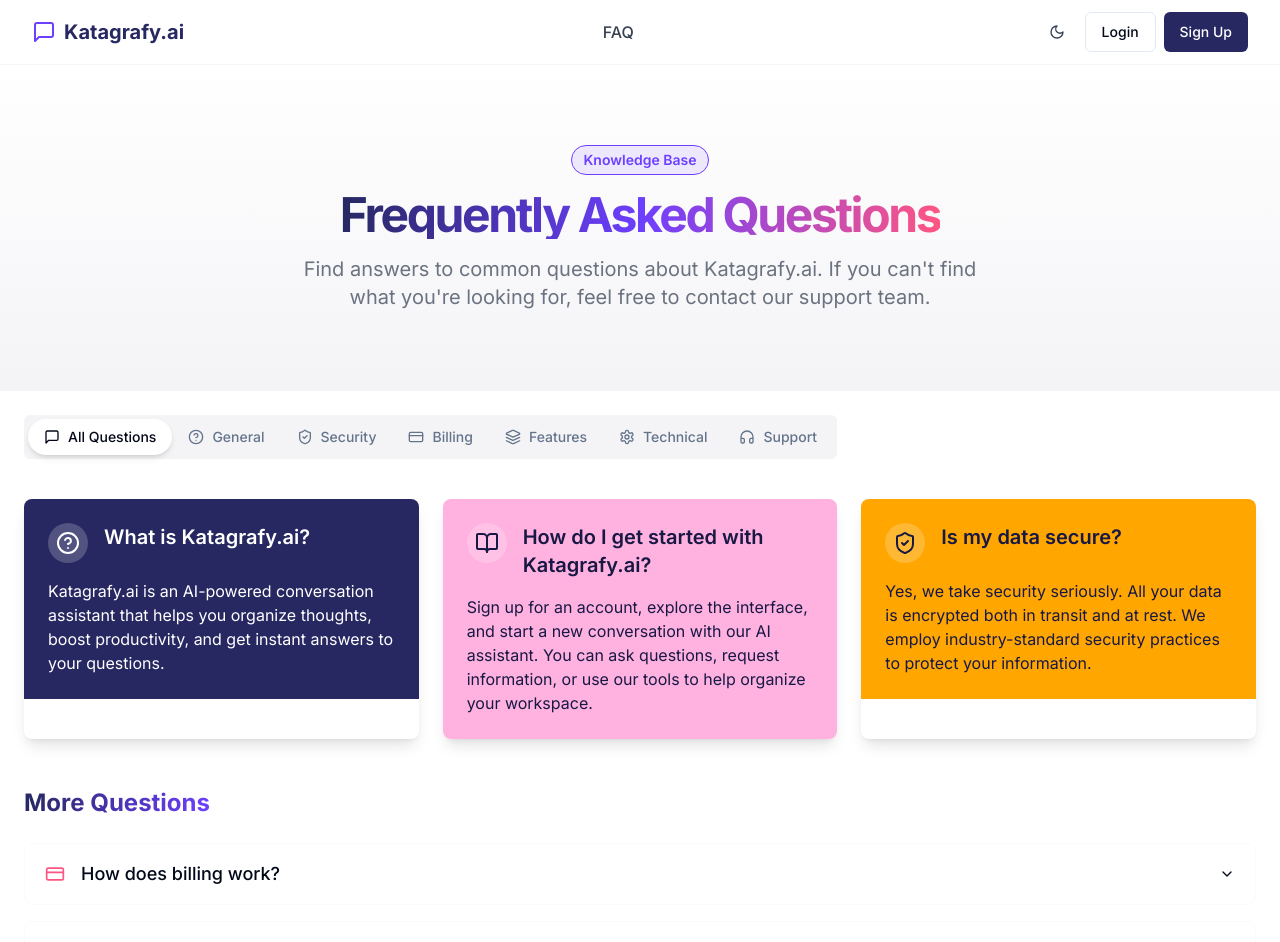
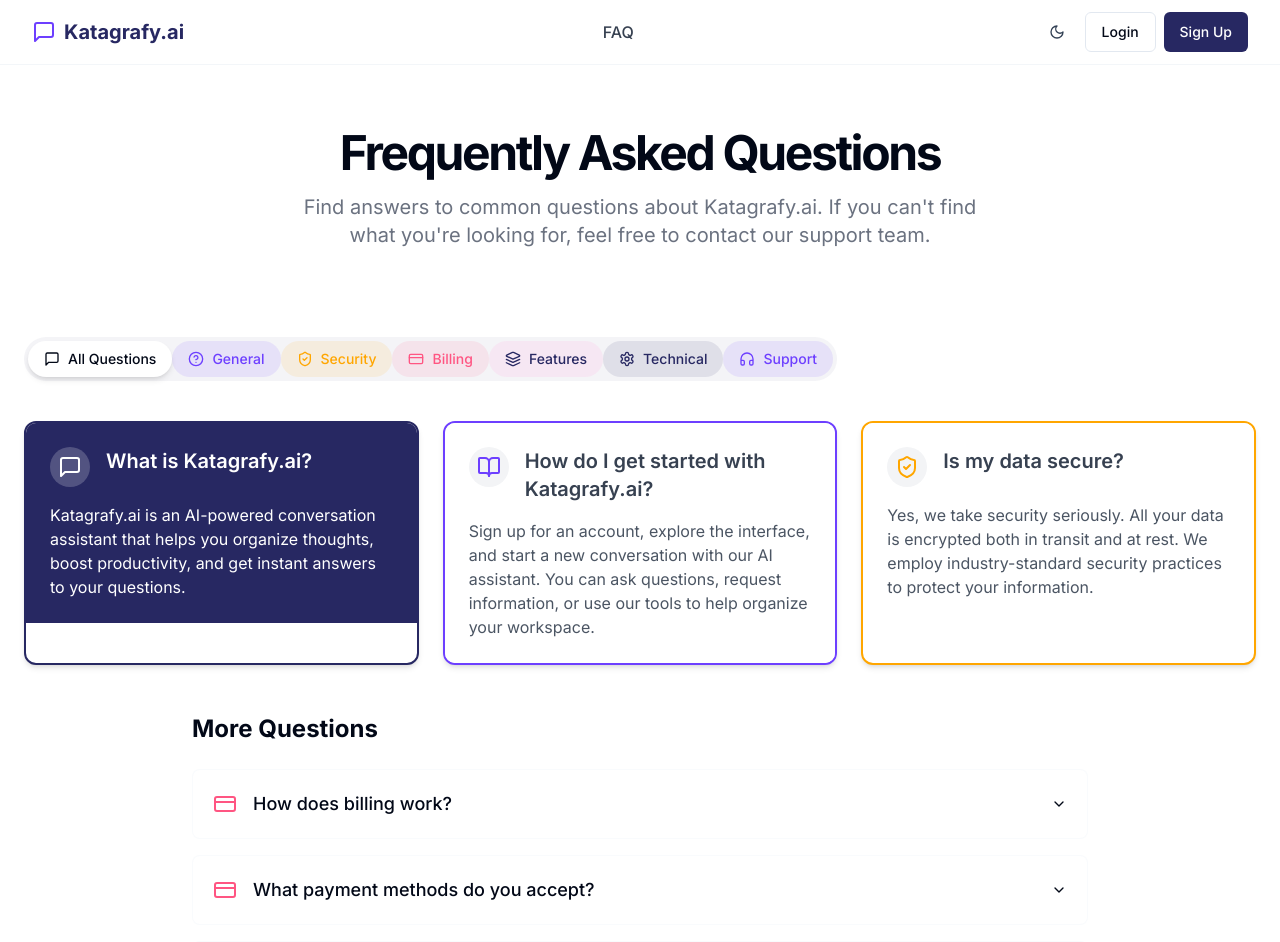
Before and after one commit to khairunnisa1231/whisper-workspace-wonder, a React (Vite) app: page /faq in a window 1280 px wide. Shown: the top 942 px of the page. Built offline with nearby package versions, Linux system fonts and the light colour scheme.

Commit message:
Refactor: Apply card concept to FAQ page
Apply the card component to the featured FAQs on the FAQ page.

```diff
--- a/src/pages/FAQPage.tsx
+++ b/src/pages/FAQPage.tsx
@@ -36,43 +36,50 @@ const faqCategories = [
     id: "all",
     label: "All Questions",
     icon: MessageSquare,
-    color: "bg-primary text-white"
+    color: "bg-primary/20 text-primary",
+    activeColor: "bg-primary text-white"
   },
   {
     id: "general",
     label: "General",
     icon: HelpCircle,
-    color: "bg-primary-200 text-primary-700"
+    color: "bg-secondary/10 text-secondary",
+    activeColor: "bg-secondary text-white"
   },
   {
     id: "security",
     label: "Security",
     icon: ShieldCheck,
-    color: "bg-yellow-100 text-yellow-700"
+    color: "bg-accent3/10 text-accent3",
+    activeColor: "bg-accent3 text-primary"
   },
   {
     id: "billing",
     label: "Billing",
     icon: CreditCard,
-    color: "bg-pink-100 text-pink-700"
+    color: "bg-accent2/10 text-accent2",
+    activeColor: "bg-accent2 text-white"
   },
   {
     id: "features",
     label: "Features",
     icon: Layers,
-    color: "bg-blue-100 text-blue-700"
+    color: "bg-accent1/20 text-primary",
+    activeColor: "bg-accent1 text-primary"
   },
   {
     id: "technical",
     label: "Technical",
     icon: Settings,
-    color: "bg-purple-100 text-purple-700"
+    color: "bg-primary/10 text-primary",
+    activeColor: "bg-primary text-white"
   },
   {
     id: "support",
     label: "Support",
     icon: HeadphonesIcon,
-    color: "bg-green-100 text-green-700"
+    color: "bg-secondary/10 text-secondary",
+    activeColor: "bg-secondary text-white"
   }
 ];
 
@@ -83,10 +90,11 @@ const featuredFaqs = [
     question: "What is Katagrafy.ai?",
     answer: "Katagrafy.ai is an AI-powered conversation assistant that helps you organize thoughts, boost productivity, and get instant answers to your questions.",
     category: "general",
-    icon: HelpCircle,
-    color: "bg-primary-500",
+    icon: MessageSquare,
+    bgColor: "bg-primary",
     textColor: "text-white",
-    iconColor: "text-white"
+    iconColor: "text-white",
+    borderColor: "border-primary"
   },
   {
     id: "get-started",
@@ -94,9 +102,10 @@ const featuredFaqs = [
     answer: "Sign up for an account, explore the interface, and start a new conversation with our AI assistant. You can ask questions, request information, or use our tools to help organize your workspace.",
     category: "general",
     icon: BookOpen,
-    color: "bg-accent1",
-    textColor: "text-primary-800",
-    iconColor: "text-primary-800"
+    bgColor: "bg-white",
+    textColor: "text-gray-700",
+    iconColor: "text-secondary",
+    borderColor: "border-secondary"
   },
   {
     id: "data-secure",
@@ -104,9 +113,10 @@ const featuredFaqs = [
     answer: "Yes, we take security seriously. All your data is encrypted both in transit and at rest. We employ industry-standard security practices to protect your information.",
     category: "security",
     icon: ShieldCheck,
-    color: "bg-accent3",
-    textColor: "text-primary-800",
-    iconColor: "text-primary-800"
+    bgColor: "bg-white",
+    textColor: "text-gray-700",
+    iconColor: "text-accent3",
+    borderColor: "border-accent3"
   }
 ];
 
@@ -116,55 +126,73 @@ const faqItems = [
     id: "billing-work",
     question: "How does billing work?",
     answer: "We offer monthly and annual subscription plans. You'll be billed at the start of each billing cycle. You can upgrade, downgrade, or cancel your subscription at any time through the account settings page.",
-    category: "billing"
+    category: "billing",
+    icon: CreditCard,
+    iconColor: "text-accent2"
   },
   {
     id: "payment-methods",
     question: "What payment methods do you accept?",
     answer: "We accept all major credit cards (Visa, Mastercard, American Express), PayPal, and select regional payment methods. For enterprise customers, we also offer invoicing options.",
-    category: "billing"
+    category: "billing",
+    icon: CreditCard,
+    iconColor: "text-accent2"
   },
   {
     id: "free-trial",
     question: "Is there a free trial?",
     answer: "Yes, we offer a 14-day free trial on all plans. No credit card is required to start your trial. You'll be notified before your trial ends so you can decide if you want to continue with a paid subscription.",
-    category: "billing"
+    category: "billing",
+    icon: CreditCard,
+    iconColor: "text-accent2"
   },
   {
     id: "data-privacy",
     question: "How is my data handled?",
     answer: "Your data is stored securely in encrypted form. We do not sell or share your data with third parties. You maintain ownership of all your content, and you can export or delete your data at any time.",
-    category: "security"
+    category: "security",
+    icon: ShieldCheck,
+    iconColor: "text-accent3"
   },
   {
     id: "access-controls",
     question: "Can I control who accesses my workspaces?",
     answer: "Yes, you have full control over who can access your workspaces. You can invite team members with different permission levels and revoke access at any time.",
-    category: "security"
+    category: "security",
+    icon: ShieldCheck,
+    iconColor: "text-accent3"
   },
   {
     id: "file-upload",
     question: "What file types can I upload?",
     answer: "Katagrafy.ai supports a wide range of file types including PDFs, Word documents, Excel spreadsheets, text files, images, and more. The maximum file size depends on your subscription plan.",
-    category: "features"
+    category: "features",
+    icon: Layers,
+    iconColor: "text-accent1"
   },
   {
     id: "ai-models",
     question: "What AI models power Katagrafy.ai?",
     answer: "Katagrafy.ai is powered by state-of-the-art language models, including Google Gemini and other specialized models tailored to specific tasks. We continuously update our AI technology to provide the best experience.",
-    category: "technical"
+    category: "technical",
+    icon: Settings,
+    iconColor: "text-primary"
   },
   {
     id: "api-access",
     question: "Do you provide API access?",
     answer: "Yes, enterprise and pro plans include API access that allows you to integrate Katagrafy.ai's capabilities into your own applications and workflows. Comprehensive documentation is available for developers.",
-    category: "technical"
+    category: "technical",
+    icon: Settings,
+    iconColor: "text-primary"
   },
   {
     id: "contact-support",
     question: "How can I contact support?",
     answer: "You can reach our support team through the in-app chat, by emailing support@katagrafy.ai, or by scheduling a call through the support page. Enterprise customers have access to dedicated support channels.",
-    category: "support"
+    category: "support",
+    icon: HeadphonesIcon,
+    iconColor: "text-secondary"
   }
 ];
 
@@ -181,13 +209,10 @@ export default function FAQPage() {
       <Navbar />
       <main className="flex-1">
         {/* Hero Section */}
-        <section className="py-12 md:py-16 lg:py-20 bg-gradient-to-b from-background to-primary/5">
+        <section className="py-12 md:py-16">
           <div className="container px-4 md:px-6">
-            <div className="flex flex-col items-center justify-center space-y-4 text-center max-w-3xl mx-auto">
-              <Badge variant="outline" className="bg-secondary/10 text-secondary border-secondary px-3 py-1 text-sm">
-                Knowledge Base
-              </Badge>
-              <h1 className="text-3xl font-bold tracking-tighter sm:text-4xl md:text-5xl bg-gradient-to-r from-primary via-secondary to-accent2 bg-clip-text text-transparent">
+            <div className="flex flex-col items-center justify-center text-center max-w-3xl mx-auto">
+              <h1 className="text-3xl font-bold tracking-tighter sm:text-4xl md:text-5xl text-foreground mb-4">
                 Frequently Asked Questions
               </h1>
               <p className="max-w-[700px] text-gray-500 md:text-xl dark:text-gray-400">
@@ -207,21 +232,24 @@ export default function FAQPage() {
               className="w-full"
             >
               <div className="overflow-x-auto pb-2">
-                <TabsList className="inline-flex w-auto p-1 h-auto bg-primary/5">
-                  {faqCategories.map((category) => (
+                <TabsList className="inline-flex w-auto p-1 h-auto bg-primary/5 rounded-full">
+                  {faqCategories.map((category) => {
+                    const isActive = activeTab === category.id;
+                    return (
                       <TabsTrigger
                         key={category.id}
                         value={category.id}
                         className={cn(
                           "flex items-center gap-2 px-4 py-2 rounded-full transition-all",
                           "data-[state=active]:shadow-md",
-                        activeTab === category.id && category.color
+                          isActive ? category.activeColor : category.color
                         )}
                       >
                         <category.icon className="h-4 w-4" />
-                      <span>{category.label}</span>
+                        <span className="hidden sm:inline">{category.label}</span>
                       </TabsTrigger>
-                  ))}
+                    );
+                  })}
                 </TabsList>
               </div>
 
@@ -229,16 +257,33 @@ export default function FAQPage() {
               {activeTab === "all" && (
                 <div className="grid gap-6 md:grid-cols-2 lg:grid-cols-3 mt-8 animate-fade-in">
                   {featuredFaqs.map((faq) => (
-                    <Card key={faq.id} className={cn("overflow-hidden border-0 shadow-lg hover:shadow-xl transition-all", "hover:-translate-y-1")}>
+                    <Card
+                      key={faq.id}
+                      className={cn(
+                        "overflow-hidden border-2 shadow-md rounded-xl",
+                        faq.borderColor
+                      )}
+                    >
                       <CardContent className={cn("p-0")}>
-                        <div className={cn("p-6", faq.color, faq.textColor)}>
+                        <div className={cn(
+                          "p-6",
+                          faq.bgColor,
+                          faq.textColor
+                        )}>
                           <div className="flex items-start gap-4 mb-4">
-                            <div className="shrink-0 bg-white/20 p-2 rounded-full">
+                            <div className={cn(
+                              "shrink-0 p-2 rounded-full",
+                              faq.bgColor === "bg-white" ? "bg-gray-100" : "bg-white/20"
+                            )}>
                               <faq.icon className={cn("h-6 w-6", faq.iconColor)} />
                             </div>
                             <h3 className="text-xl font-semibold">{faq.question}</h3>
                           </div>
-                          <p className="text-current/90">{faq.answer}</p>
+                          <p className={cn(
+                            faq.bgColor === "bg-white" ? "text-gray-600" : "text-current/90"
+                          )}>
+                            {faq.answer}
+                          </p>
                         </div>
                       </CardContent>
                     </Card>
@@ -247,27 +292,24 @@ export default function FAQPage() {
               )}
 
               {/* All FAQs by category */}
-              <div className="mt-12 animate-fade-in">
-                <h2 className="text-2xl font-bold mb-6 bg-gradient-to-r from-primary to-secondary bg-clip-text text-transparent inline-block">More Questions</h2>
+              <div className="mt-12 animate-fade-in max-w-4xl mx-auto">
+                <h2 className="text-2xl font-bold mb-6 text-foreground">More Questions</h2>
                 <Accordion type="single" collapsible className="w-full">
                   {filteredFaqs.map((item) => (
                     <AccordionItem
                       key={item.id}
                       value={item.id}
-                      className="border border-muted/40 mb-4 rounded-lg overflow-hidden hover:border-primary/30 transition-colors"
+                      className="border border-muted/40 mb-4 rounded-lg overflow-hidden bg-white dark:bg-card"
                     >
                       <AccordionTrigger
-                        className="flex items-center gap-4 text-lg font-medium py-4 px-5 [&[data-state=open]]:bg-primary/5 hover:bg-muted/20"
+                        className="flex items-center gap-4 text-lg font-medium py-5 px-5 [&[data-state=open]]:bg-muted/20 hover:bg-muted/10"
                       >
-                        {item.category === 'billing' && <CreditCard className="h-5 w-5 text-accent2" />}
-                        {item.category === 'security' && <ShieldCheck className="h-5 w-5 text-accent3" />}
-                        {item.category === 'features' && <Layers className="h-5 w-5 text-secondary" />}
-                        {item.category === 'technical' && <Settings className="h-5 w-5 text-primary" />}
-                        {item.category === 'support' && <HeadphonesIcon className="h-5 w-5 text-accent1" />}
-                        {item.category === 'general' && <Info className="h-5 w-5 text-primary" />}
+                        <div className="flex items-center gap-4">
+                          <item.icon className={cn("h-6 w-6", item.iconColor)} />
                           <span className="flex-1 text-left">{item.question}</span>
+                        </div>
                       </AccordionTrigger>
-                      <AccordionContent className="py-4 px-5 pl-14 text-gray-700 dark:text-gray-300 bg-muted/10">
+                      <AccordionContent className="py-4 px-5 pl-16 text-gray-700 dark:text-gray-300 bg-muted/10">
                         {item.answer}
                       </AccordionContent>
                     </AccordionItem>
@@ -279,16 +321,16 @@ export default function FAQPage() {
         </section>
 
         {/* Contact Support Section */}
-        <section className="py-12 bg-gradient-to-b from-muted/20 to-primary/5">
+        <section className="py-12 bg-muted/20 mt-12">
           <div className="container px-4 md:px-6">
             <div className="mx-auto max-w-3xl text-center">
-              <div className="inline-flex items-center justify-center p-2 bg-secondary/10 rounded-full mb-4">
+              <div className="inline-flex items-center justify-center p-2 bg-secondary/20 rounded-full mb-4">
                 <HeadphonesIcon className="h-6 w-6 text-secondary" />
               </div>
-              <h2 className="text-2xl font-bold mb-4 bg-gradient-to-r from-primary to-secondary bg-clip-text text-transparent">Still have questions?</h2>
+              <h2 className="text-2xl font-bold mb-4 text-foreground">Still have questions?</h2>
               <p className="mb-6 text-gray-700 dark:text-gray-300">Our support team is here to help with any questions you might have.</p>
               <div className="flex flex-col sm:flex-row gap-4 justify-center">
-                <a href="mailto:support@katagrafy.ai" className="inline-flex items-center justify-center px-6 py-3 rounded-md bg-primary text-white hover:bg-primary/90 shadow-lg shadow-primary/20 transition-all">
+                <a href="mailto:support@katagrafy.ai" className="inline-flex items-center justify-center px-6 py-3 rounded-md bg-primary text-white hover:bg-primary/90 shadow-md transition-all">
                   <Mail className="mr-2 h-5 w-5" />
                   Contact Support
                 </a>
```
Lines whose indentation alone changed are shown as unchanged.
